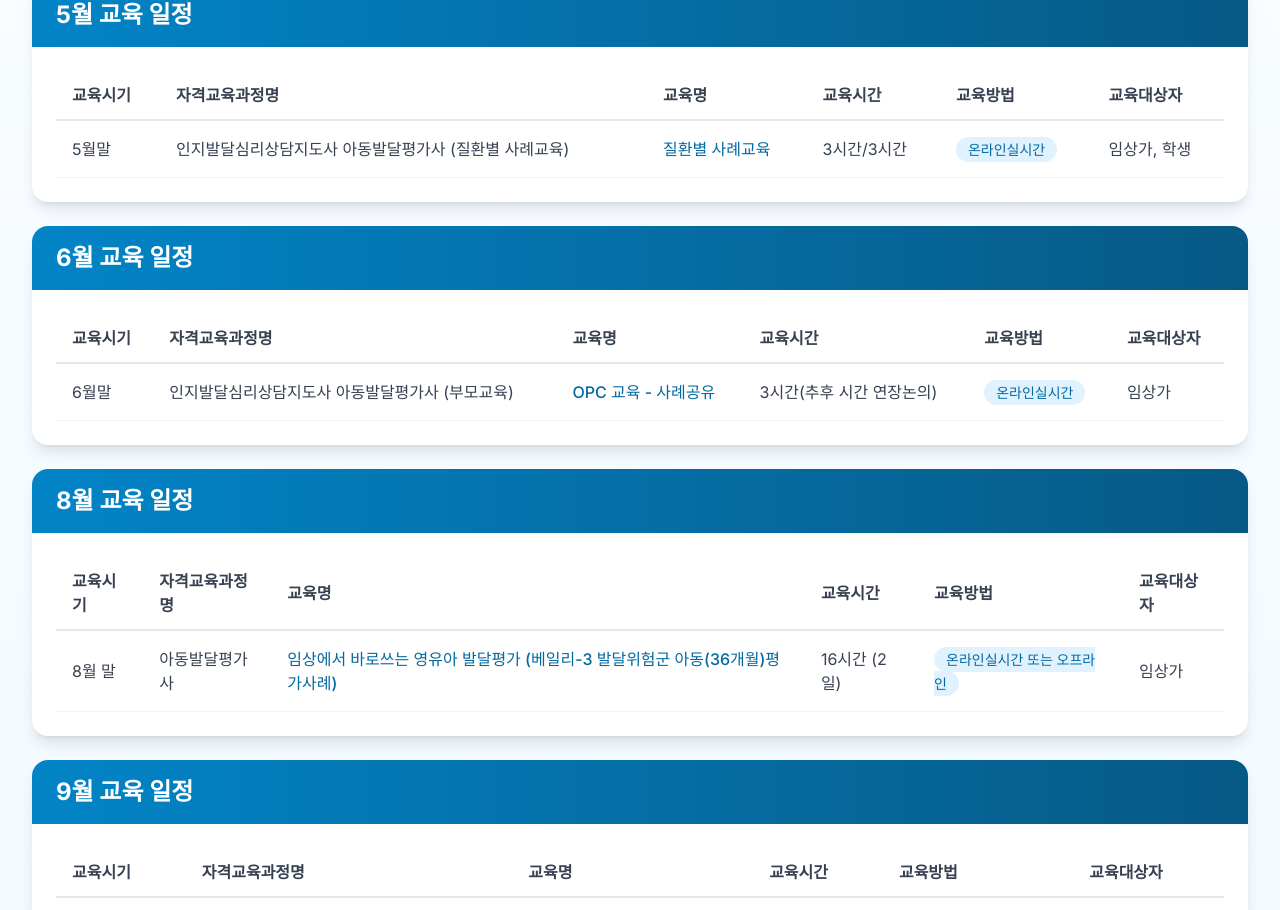
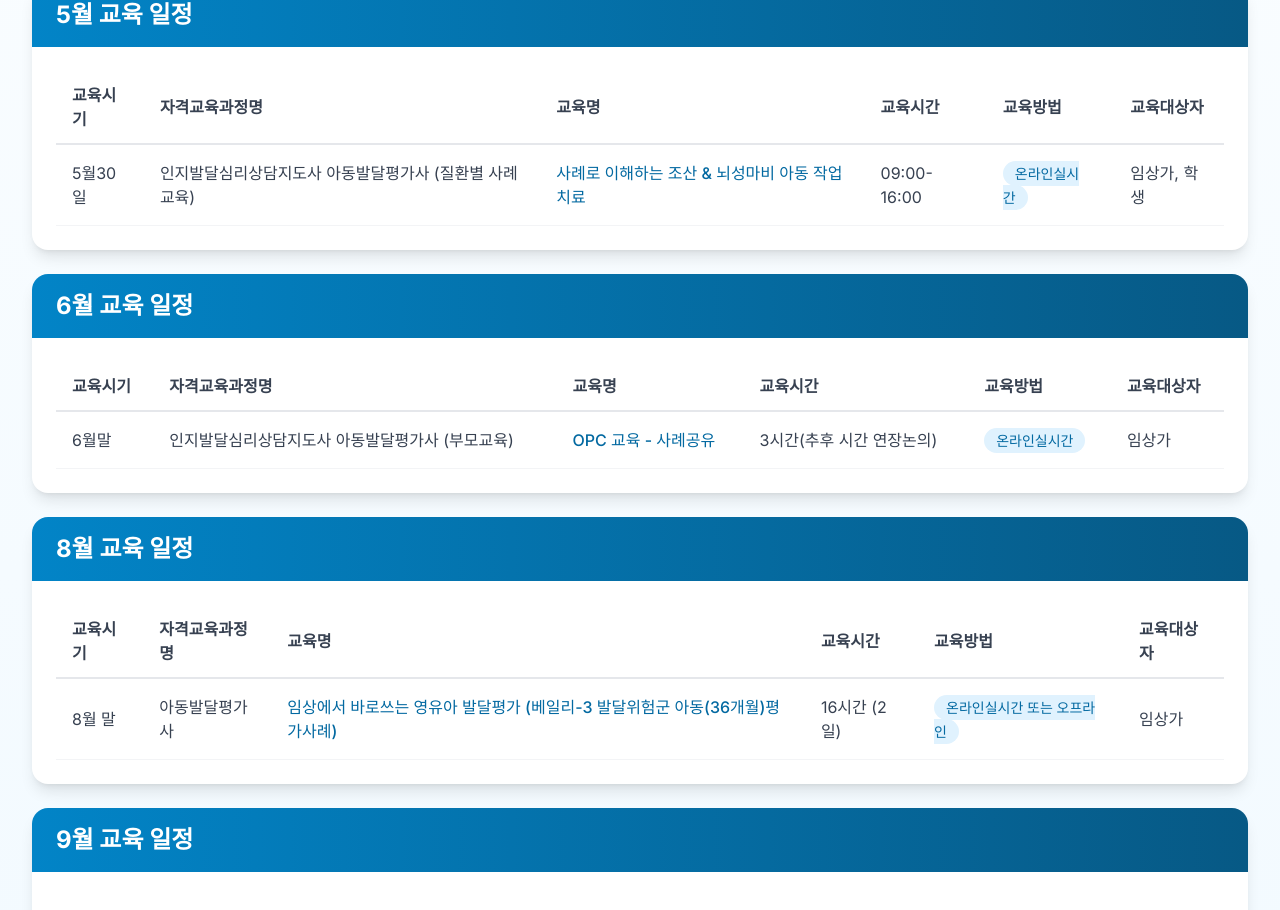
Before and after one commit to hamhyeonggwang/ksotcs, a Next.js app: page /education-schedule in a window 1280 px wide. Shown: the part 1184-2094 px from the top of the page. Built offline with nearby package versions, Linux system fonts and the light colour scheme.

Commit message:
Update page.tsx

```diff
--- a/app/education-schedule/page.tsx
+++ b/app/education-schedule/page.tsx
@@ -57,12 +57,12 @@ const schedules: EducationSchedule[] = [
     id: '3',
     month: 5,
     monthName: '5월',
-    period: '5월말',
+    period: '5월30일',
     courseName: '인지발달심리상담지도사 아동발달평가사 (질환별 사례교육)',
-    educationName: '질환별 사례교육',
-    educationTime: '3시간/3시간',
-    instructor: '김영호(CP), 윤인진(조산)',
-    director: '박윤이',
+    educationName: '사례로 이해하는 조산 & 뇌성마비 아동 작업치료',
+    educationTime: '09:00-16:00',
+    instructor: '김영호, 윤인진',
+    schedule: '5/30',
     method: '온라인실시간',
     target: '임상가, 학생',
     category: '인지발달심리상담지도사',
```
